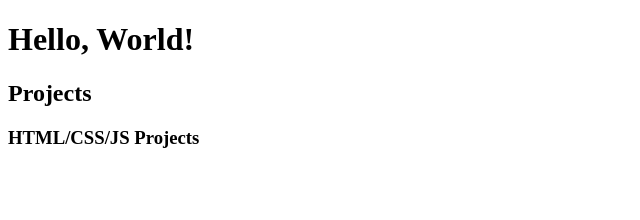
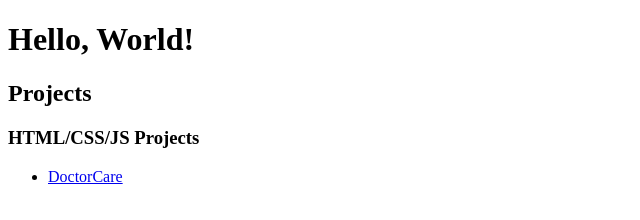
Before and after one commit to zhanybekovich/zhanybekovich.github.io, a plain HTML site: page index.html in a window 1280 px wide. Shown: the full height of the page, 0-640 px from the left. Drawn offline with Linux system fonts and the light colour scheme.

Commit message:
Add link: DoctorCare project

```diff
--- a/index.html
+++ b/index.html
@@ -14,6 +14,11 @@
       <section>
         <h2>Projects</h2>
         <h3>HTML/CSS/JS Projects</h3>
+        <ul>
+          <li>
+            <a href="projects/html-css/01-doctor-care/index.html">DoctorCare</a>
+          </li>
+        </ul>
       </section>
     </main>
 
```
